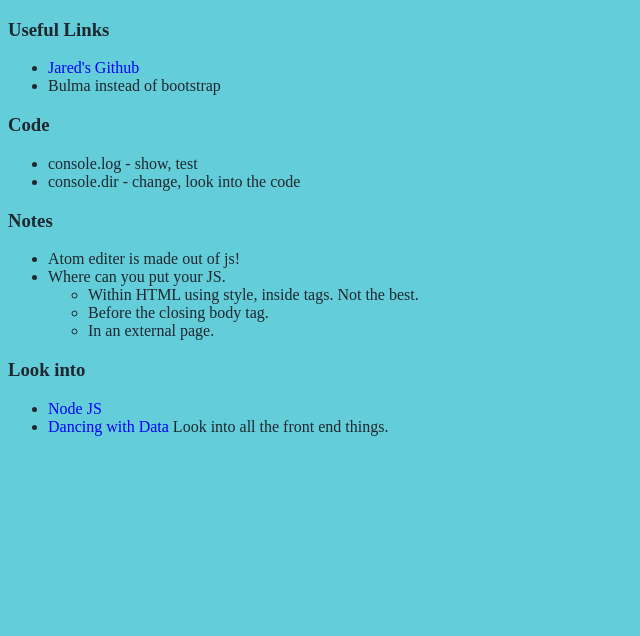
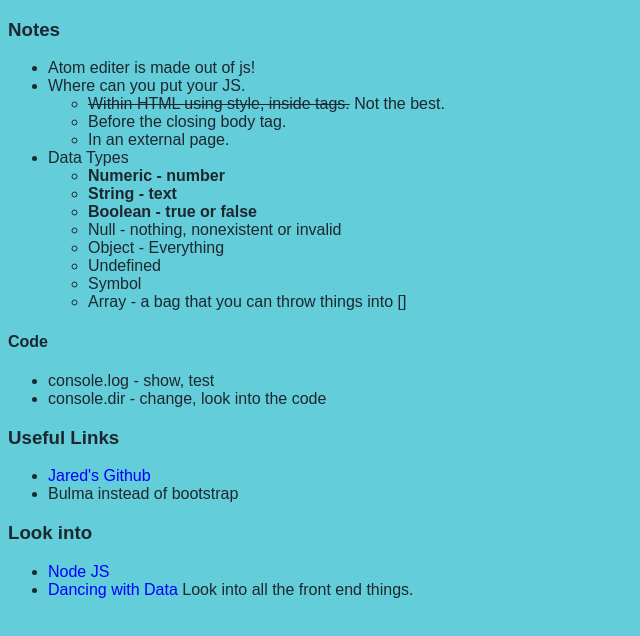
Before and after one commit to cathey191/Term2Day2, a plain HTML site: page index.html in a window 1280 px wide. Shown: the whole page, without its empty margins (0-640 px from the left). Drawn offline with Linux system fonts and the light colour scheme.

Commit message:
First task

```diff
--- a/index.html
+++ b/index.html
@@ -4,6 +4,10 @@
 		<meta charset="utf-8">
 		<title>Day 2</title>
 		<style>
+			*{
+				box-sizing: border-box;
+				font-family: sans-serif;
+			}
 			body{
 				background-color: #63cdda;
 				color: #1e272e;
@@ -12,28 +16,45 @@
 				text-decoration: none;
 				color: blue;
 			}
+			.bold{
+				font-weight: bold;
+			}
+			.crossOut{
+				text-decoration: line-through;
+			}
 		</style>
 	</head>
 	<body>
-		<h3>Useful Links</h3>
-		<ul>
-			<li><a href="https://github.com/veratechnz">Jared's Github</a></li>
-			<li>Bulma instead of bootstrap</li>
-		</ul>
-		<h3>Code</h3>
-		<ul>
-			<li>console.log - show, test</li>
-			<li>console.dir - change, look into the code</li>
-		</ul>
 		<h3>Notes</h3>
 		<ul>
 			<li>Atom editer is made out of js!</li>
 			<li>Where can you put your JS.</li>
 			<ul>
-				<li>Within HTML using style, inside tags. Not the best.</li>
+				<li><span class="crossOut">Within HTML using style, inside tags.</span> Not the best.</li>
 				<li>Before the closing body tag.</li>
 				<li>In an external page.</li>
 			</ul>
+			<li>Data Types</li>
+			<ul>
+				<li class="bold">Numeric - number</li>
+				<li class="bold">String - text</li>
+				<li class="bold">Boolean - true or false</li>
+				<li>Null - nothing, nonexistent or invalid</li>
+				<li>Object - Everything</li>
+				<li>Undefined</li>
+				<li>Symbol</li>
+				<li>Array - a bag that you can throw things into []</li>
+			</ul>
+		</ul>
+		<h4>Code</h4>
+		<ul>
+			<li>console.log - show, test</li>
+			<li>console.dir - change, look into the code</li>
+		</ul>
+		<h3>Useful Links</h3>
+		<ul>
+			<li><a href="https://github.com/veratechnz">Jared's Github</a></li>
+			<li>Bulma instead of bootstrap</li>
 		</ul>
 		<h3>Look into</h3>
 		<ul>
```
Also changed, not shown: tasks.html (added, +46 -0 lines).
